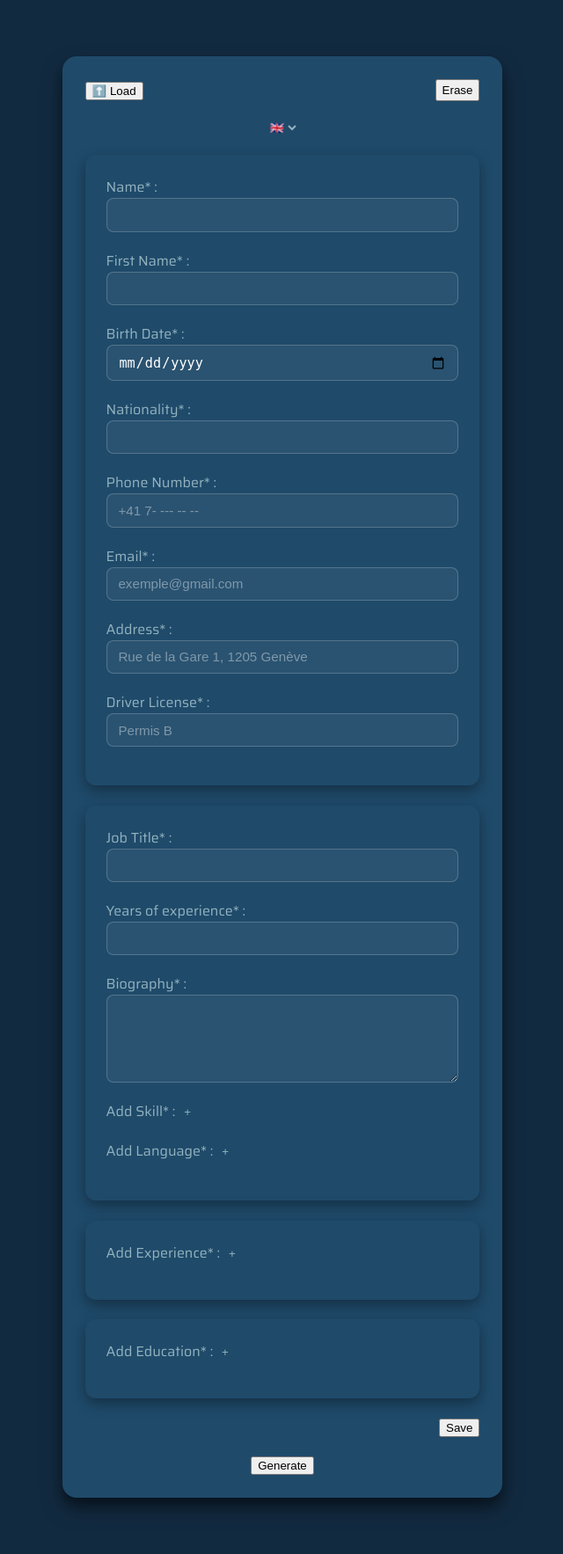
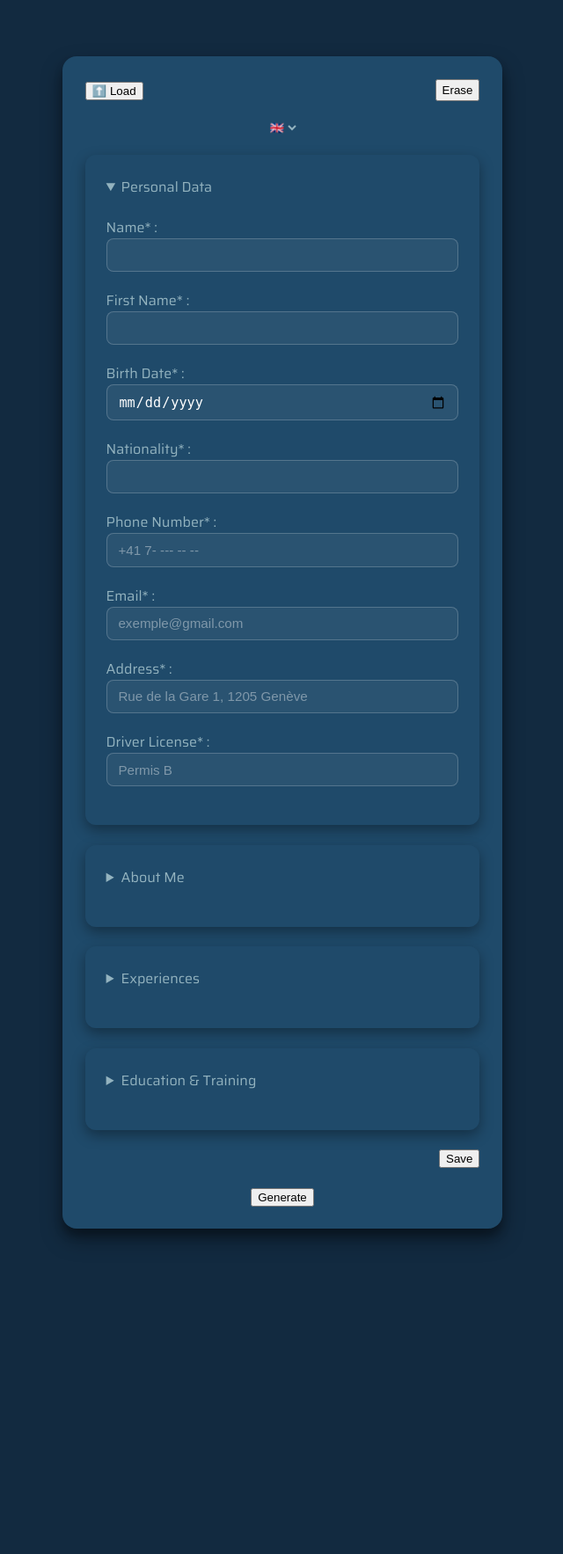
Before and after one commit to iliasmj/cv_generator, a Flask app: page / in a window 1280 px wide. Shown: the whole page at 88% size, without its empty margins (319-959 px from the left). After the commit the page ends 1412 px from the top, so only its background shows below. Run offline with Flask 3, Linux system fonts and the light colour scheme.

Commit message:
improve index style : replace section div by details-summary html elements

```diff
--- a/static/css/index.css
+++ b/static/css/index.css
@@ -56,7 +56,7 @@ form {
     grid-template-columns: auto;
 }
 
-form > div {
+details {
     border: none;
     border-radius: 12px;
     background-color: #1f4a6a;
--- a/static/js/index.js
+++ b/static/js/index.js
@@ -3,6 +3,7 @@ const displayLanguageSelector = document.getElementById("translate");
 
 traduction = {
     "🇬🇧" : {
+        personalDataTitle : "Personal Data",
         name : "Name<span id=\"required\">*</span> :",
         firstName : "First Name<span id=\"required\">*</span> :",
         birthDate : "Birth Date<span id=\"required\">*</span> :",
@@ -10,12 +11,15 @@ traduction = {
         phoneNumber :  "Phone Number<span id=\"required\">*</span> :",
         address : "Address<span id=\"required\">*</span> :",
         driverLicense : "Driver License<span id=\"required\">*</span> :",
+        aboutMeTitle : "About Me",
         aboutJobTitle : "Job Title<span id=\"required\">*</span> :",
         yearsExperience : "Years of experience<span id=\"required\">*</span> :",
         bio : "Biography<span id=\"required\">*</span> :",
         addSkill : "Add Skill<span id=\"required\">*</span> :",
         addLanguage : "Add Language<span id=\"required\">*</span> :",
+        experiencesTitle : "Experiences",
         addExperience : "Add Experience<span id=\"required\">*</span> :",
+        educationsTitle : "Education & Training",
         addEducation : "Add Education<span id=\"required\">*</span> :",
         expJobTitle : "Job Title<span id=\"required\">*</span> :",
         employer : "Employer<span id=\"required\">*</span> :",
@@ -30,6 +34,7 @@ traduction = {
         programTitle : "Program Title<span id=\"required\">*</span> :",
     },
     "🇫🇷" : {
+        personalDataTitle : "Données personnelles",
         name : "Nom<span id=\"required\">*</span> :",
         firstName : "Prénom<span id=\"required\">*</span> :",
         birthDate : "Date de naissance<span id=\"required\">*</span> :",
@@ -37,12 +42,15 @@ traduction = {
         phoneNumber : "Téléphone<span id=\"required\">*</span> :",
         address : "Adresse<span id=\"required\">*</span> :",
         driverLicense : "Permis de conduire<span id=\"required\">*</span> :",
+        aboutMeTitle : "A propos de moi",
         aboutJobTitle : "Profession<span id=\"required\">*</span> :",
         yearsExperience : "Années d'expérience<span id=\"required\">*</span> :",
         bio : "Biographie<span id=\"required\">*</span> :",
         addSkill : "Ajouter une compétence<span id=\"required\">*</span> :",
         addLanguage : "Ajouter une langue<span id=\"required\">*</span> :",
+        experiencesTitle : "Expériences",
         addExperience : "Ajouter une expérience<span id=\"required\">*</span> :",
+        educationsTitle : "Formations",
         addEducation : "Ajouter une formation<span id=\"required\">*</span> :",
         expJobTitle : "Titre du poste<span id=\"required\">*</span> :",
         employer : "Employeur<span id=\"required\">*</span> :",
@@ -60,6 +68,7 @@ traduction = {
 
 class FirstLevelLabels {
     constructor(){
+        this.personalDataTitle = document.getElementById("personal_data_title");
         this.nameLabel = document.getElementById("name_label");
         this.firstNameLabel = document.getElementById("first_name_label");
         this.birthDateLabel = document.getElementById("birth_date_label");
@@ -67,16 +76,20 @@ class FirstLevelLabels {
         this.phoneNumberLabel = document.getElementById("phone_number_label");
         this.addressLabel = document.getElementById("address_label");
         this.driverLicenseLabel = document.getElementById("driver_license_label");
+        this.aboutMeTitle = document.getElementById("about_me_title");
         this.aboutJobTitleLabel = document.getElementById("about_job_title_label");
         this.yearsExperienceLabel = document.getElementById("years_experience_label");
         this.bioLabel = document.getElementById("bio_label");
         this.addSkillLabel = document.getElementById("add_skill_label");
         this.addLanguageLabel = document.getElementById("add_language_label");
+        this.experiencesTitle = document.getElementById("experiences_title");
         this.addExperienceLabel = document.getElementById("add_experience_label");
+        this.educationsTitle = document.getElementById("educations_title");
         this.addEducationLabel = document.getElementById("add_education_label");
     }
 
     translate(language) {
+        this.personalDataTitle.innerHTML = traduction[language].personalDataTitle;
         this.nameLabel.innerHTML = traduction[language].name;
         this.firstNameLabel.innerHTML = traduction[language].firstName;
         this.birthDateLabel.innerHTML = traduction[language].birthDate;
@@ -84,12 +97,15 @@ class FirstLevelLabels {
         this.phoneNumberLabel.innerHTML = traduction[language].phoneNumber;
         this.addressLabel.innerHTML = traduction[language].address;
         this.driverLicenseLabel.innerHTML = traduction[language].driverLicense;
+        this.aboutMeTitle.innerHTML = traduction[language].aboutMeTitle;
         this.aboutJobTitleLabel.innerHTML = traduction[language].aboutJobTitle;
         this.yearsExperienceLabel.innerHTML = traduction[language].yearsExperience;
         this.bioLabel.innerHTML = traduction[language].bio;
         this.addSkillLabel.innerHTML = traduction[language].addSkill;
         this.addLanguageLabel.innerHTML = traduction[language].addLanguage;
+        this.experiencesTitle.innerHTML = traduction[language].experiencesTitle;
         this.addExperienceLabel.innerHTML = traduction[language].addExperience;
+        this.educationsTitle.innerHTML = traduction[language].educationsTitle;
         this.addEducationLabel.innerHTML = traduction[language].addEducation;
     }
 }
--- a/templates/index.html
+++ b/templates/index.html
@@ -18,7 +18,8 @@
                 <option id="english" value="🇬🇧">🇬🇧</option>
                 <option id="french" value="🇫🇷">🇫🇷</option>
             </select>
-            <div id="personal_data">
+            <details open id="personal_data">
+                <summary id="personal_data_title"></summary>
                 <div>
                     <label id="name_label"></label>
                     <input id="name" class="fixed" type="text" name="name" required>
@@ -51,8 +52,9 @@
                     <label id="driver_license_label"></label>
                     <input id="driver_license" class="fixed" type="text" name="driver_license" placeholder="Permis B" required>
                 </div>
-            </div>
-            <div id="about_me">
+            </details>
+            <details id="about_me">
+                <summary id="about_me_title"></summary>
                 <div>
                     <label id="about_job_title_label"></label>
                     <input id="about_job_title" class="fixed" type="text" name="about_job_title" required>
@@ -77,15 +79,17 @@
                     <label id="add_language_label"></label>
                     <input id="add_language_button" class="add" type="button" value="+">
                 </div>
-            </div>
-            <div id="experiences">
+            </details>
+            <details id="experiences">
+                <summary id="experiences_title"></summary>
                 <label id="add_experience_label"></label>
                 <input id="add_experience_button" class="add" type="button" value="+">
-            </div>
-            <div id="educations">
+            </details>
+            <details id="educations">
+                <summary id="educations_title"></summary>
                 <label id="add_education_label"></label>
                 <input id="add_education_button" class="add" type="button" value="+">
-            </div>
+            </details>
             <input id="save" type="submit">
           </form>
         <button id="generate"></button>
```
